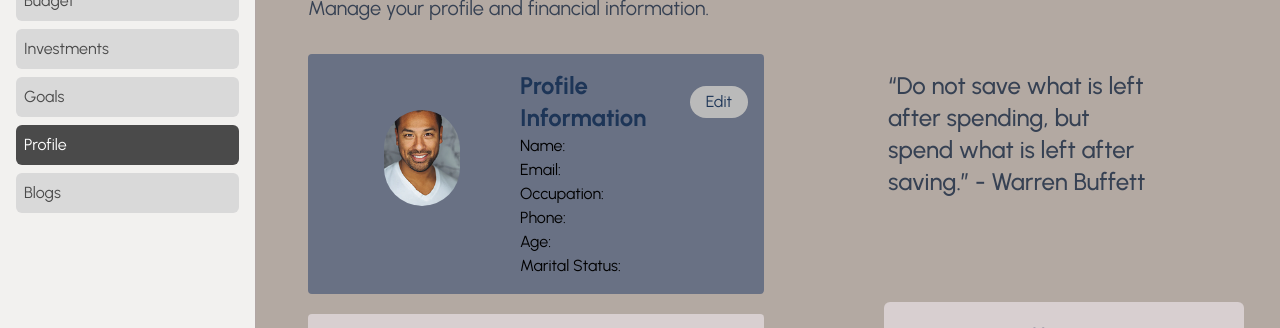
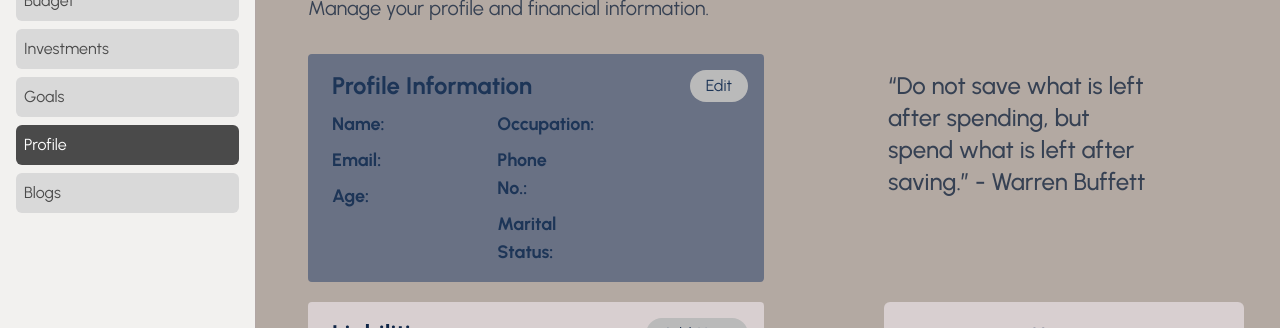
Before and after one commit to Het1203/FinanceEase, a React (Vite) app in the folder client/: page /dashboard/profile in a window 1280 px wide. Shown: the part 152-480 px from the top of the page. Built offline with nearby package versions, Linux system fonts and the light colour scheme; no server answers.

Commit message:
Enhance Profile component layout with improved information display

```diff
--- a/client/src/components/Profile.jsx
+++ b/client/src/components/Profile.jsx
@@ -352,22 +352,52 @@ function Profile() {
                     <div className="flex flex-col h-full space-y-2">
                         <div className="flex-1 p-4 rounded bg-[#697184]">
                             <div className="flex">
-                                <div className="w-1/4 ml-15 mt-10">
+                                {/* <div className="w-1/4 ml-15 mt-10">
                                     <img src="/person.png" alt="User" className="w-24 h-24 rounded-full object-cover" />
-                                </div>
-                                <div className="w-3/4 flex flex-col ml-15">
-                                    <div className="flex justify-between items-center">
+                                </div> */}
+                                <div className="w-3/4 flex flex-col ml-2 w-full">
+                                    <div className="flex items-center justify-between">
                                         <h2 className="text-2xl font-bold text-[#1D3557]">Profile Information</h2>
-                                        <button className="bg-[#BABABA] text-[#1D3557] px-4 py-1 rounded-full hover:bg-gray-200" onClick={handleEditClick}>
+                                        <button
+                                            className="bg-[#BABABA] text-[#1D3557] px-4 py-1 rounded-full hover:bg-gray-200"
+                                            onClick={handleEditClick}
+                                        >
                                             Edit
                                         </button>
                                     </div>
-                                    <p className="text-dark">Name: {user.username}</p>
-                                    <p className="text-dark">Email: {user.email}</p>
-                                    <p className="text-dark">Occupation: {user.profession}</p>
-                                    <p className="text-dark">Phone: {user.phone}</p>
-                                    <p className="text-dark">Age: {user.age}</p>
-                                    <p className="text-dark">Marital Status: {user.maritalStatus}</p>
+                                    <div className="flex mt-2">
+                                        {/* Left Column */}
+                                        <div className="w-1/3 flex flex-col space-y-2 text-lg">
+                                            <div className="flex">
+                                                <p className="font-bold text-[#1D3557] w-1/4">Name:</p>
+                                                <p className="text-dark">{user.username}</p>
+                                            </div>
+                                            <div className="flex">
+                                                <p className="font-bold text-[#1D3557] w-1/4">Email:</p>
+                                                <p className="text-dark">{user.email}</p>
+                                            </div>
+                                            <div className="flex">
+                                                <p className="font-bold text-[#1D3557] w-1/4">Age:</p>
+                                                <p className="text-dark">{user.age}</p>
+                                            </div>
+                                        </div>
+
+                                        {/* Right Column */}
+                                        <div className="w-2/3 flex flex-col space-y-2 text-lg ml-10">
+                                            <div className="flex">
+                                                <p className="font-bold text-[#1D3557] w-1/3">Occupation:</p>
+                                                <p className="text-dark">{user.profession}</p>
+                                            </div>
+                                            <div className="flex">
+                                                <p className="font-bold text-[#1D3557] w-1/3">Phone No.:</p>
+                                                <p className="text-dark">{user.phone}</p>
+                                            </div>
+                                            <div className="flex">
+                                                <p className="font-bold text-[#1D3557] w-1/3">Marital Status:</p>
+                                                <p className="text-dark">{user.maritalStatus}</p>
+                                            </div>
+                                        </div>
+                                    </div>
                                 </div>
                             </div>
                         </div>
```
